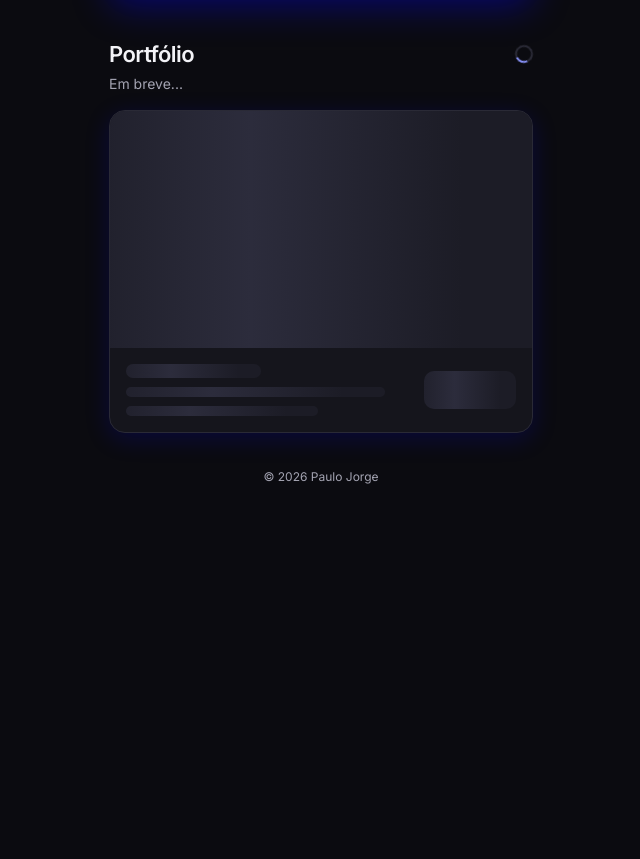
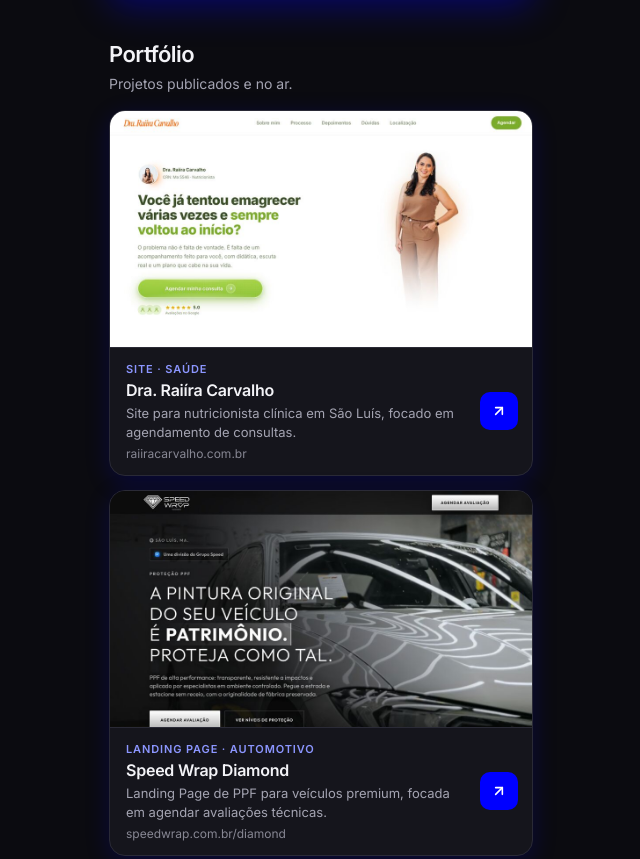
Before and after one commit to paulojorge-cmd/biositepj, a plain HTML site: page index.html in a window 1280 px wide. Shown: the part 539-1398 px from the top of the page, without its empty margins (319-959 px from the left). Before the commit the page ends 1059 px from the top, so only its background shows below. Drawn offline with Linux system fonts and the light colour scheme.

Commit message:
Adiciona projetos Raiíra Carvalho e Speed Wrap Diamond ao portfólio
Co-Authored-By: Claude Opus 5.5 <noreply@anthropic.com>
Claude-Session: https://claude.ai/code/session_01LW2zcmZaFp1FQW5gMuiBrS

```diff
--- a/index.html
+++ b/index.html
@@ -208,40 +208,37 @@ html, body, body * {
   display: flex; align-items: center; justify-content: center;
 }
 
-/* ---------- Portfólio (em breve) ---------- */
+/* ---------- Portfólio ---------- */
 .portfolio { margin-top: 44px; }
-.section-head { display: flex; align-items: center; justify-content: space-between; gap: 12px; }
 .section-title { margin: 0; font-weight: 600; font-size: 22px; letter-spacing: -0.025em; }
 .section-sub { margin: 6px 0 0; font-size: 14px; line-height: 1.5; color: var(--muted); }
-.spinner {
-  width: 18px; height: 18px; flex-shrink: 0; border-radius: 999px;
-  border: 2px solid var(--line); border-top-color: var(--accent-text);
-  animation: spin .9s linear infinite;
-}
-@keyframes spin { to { transform: rotate(360deg); } }
-.sk-card {
-  margin-top: 16px;
+.projects { display: flex; flex-direction: column; gap: 14px; margin-top: 16px; }
+.project {
+  display: block;
   border-radius: 16px;
   border: 1px solid var(--line);
   background: var(--card);
   overflow: hidden;
   box-shadow: 0 6px 24px var(--glow-soft);
 }
-.sk {
-  display: block;
-  border-radius: 8px;
-  background: linear-gradient(90deg, var(--sk) 25%, var(--sk-hi) 50%, var(--sk) 75%);
-  background-size: 200% 100%;
-  animation: shimmer 1.5s linear infinite;
+.project:active { transform: scale(.985); }
+.project-img {
+  display: block; width: 100%; height: auto;
+  aspect-ratio: 16 / 9; object-fit: cover; object-position: top center;
+  border-bottom: 1px solid var(--line);
+  background: var(--sk);
 }
-@keyframes shimmer { from { background-position: 200% 0; } to { background-position: -200% 0; } }
-.sk-image { aspect-ratio: 16 / 9; border-radius: 0; }
-.sk-body { display: flex; align-items: center; gap: 16px; padding: 16px; }
-.sk-lines { display: flex; flex-direction: column; gap: 9px; flex: 1; min-width: 0; }
-.sk-line-title { height: 14px; width: 48%; }
-.sk-line { height: 10px; width: 92%; }
-.sk-line.short { width: 68%; }
-.sk-btn { width: 92px; height: 38px; border-radius: 10px; flex-shrink: 0; }
+.project-body { display: flex; align-items: center; gap: 14px; padding: 14px 14px 14px 16px; }
+.project-info { display: flex; flex-direction: column; gap: 4px; flex: 1; min-width: 0; }
+.project-tag { font-size: 11px; font-weight: 600; letter-spacing: .08em; text-transform: uppercase; color: var(--accent-text); }
+.project-name { margin: 0; font-size: 16px; font-weight: 600; letter-spacing: -0.015em; }
+.project-desc { margin: 0; font-size: 13px; line-height: 1.45; color: var(--muted); }
+.project-url { font-size: 12px; color: var(--muted); opacity: .8; }
+.project-go {
+  width: 38px; height: 38px; flex-shrink: 0; border-radius: 10px;
+  background: var(--accent); color: #FFFFFF;
+  display: flex; align-items: center; justify-content: center;
+}
 
 .footer { text-align: center; font-size: 12px; color: var(--muted); margin-top: 36px; }
 
@@ -249,6 +246,8 @@ html, body, body * {
 @media (hover: hover) {
   .theme-toggle:hover { box-shadow: 0 0 24px var(--glow); }
   .tile:hover { transform: translateY(-2px); box-shadow: 0 8px 26px var(--glow); }
+  .project:hover { transform: translateY(-2px); box-shadow: 0 10px 32px var(--glow); }
+  .project:hover .project-go { transform: rotate(45deg); }
   .cta:hover { transform: translateY(-2px); box-shadow: 0 0 0 1px var(--glow), 0 14px 48px var(--glow-strong); }
   .cta:hover .arrow { transform: rotate(45deg); }
 }
@@ -261,13 +260,11 @@ html, body, body * {
   .name { font-size: 26px; }
   .profile-row { gap: 12px; }
   .status { font-size: 10.5px; gap: 6px; padding: 4px 9px 4px 7px; }
-  .sk-btn { width: 76px; }
 }
 
 /* ---------- Acessibilidade: menos movimento ---------- */
 @media (prefers-reduced-motion: reduce) {
-  .marquee-track, .status-dot, .sk { animation: none; }
-  .spinner { animation-duration: 2.4s; }
+  .marquee-track, .status-dot { animation: none; }
   html, body, body * { transition-duration: .01s; }
 }
 </style>
@@ -327,21 +324,33 @@ html, body, body * {
   </div>
 
   <section class="portfolio" aria-labelledby="portfolio-titulo">
-    <div class="section-head">
-      <h2 class="section-title" id="portfolio-titulo">Portfólio</h2>
-      <span class="spinner" aria-hidden="true"></span>
-    </div>
-    <p class="section-sub">Em breve...</p>
-    <div class="sk-card" aria-hidden="true">
-      <span class="sk sk-image"></span>
-      <div class="sk-body">
-        <div class="sk-lines">
-          <span class="sk sk-line-title"></span>
-          <span class="sk sk-line"></span>
-          <span class="sk sk-line short"></span>
+    <h2 class="section-title" id="portfolio-titulo">Portfólio</h2>
+    <p class="section-sub">Projetos publicados e no ar.</p>
+    <div class="projects">
+      <a class="project" href="https://raiiracarvalho.com.br" target="_blank" rel="noopener">
+        <img class="project-img" src="portfolio/raiira-carvalho.jpg" alt="Página inicial do site da Dra. Raiíra Carvalho" width="960" height="540" loading="lazy">
+        <div class="project-body">
+          <div class="project-info">
+            <span class="project-tag">Site · Saúde</span>
+            <h3 class="project-name">Dra. Raiíra Carvalho</h3>
+            <p class="project-desc">Site para nutricionista clínica em São Luís, focado em agendamento de consultas.</p>
+            <span class="project-url">raiiracarvalho.com.br</span>
+          </div>
+          <span class="project-go"><svg width="16" height="16" viewBox="0 0 24 24" fill="none" stroke="currentColor" stroke-width="2.4" stroke-linecap="round" stroke-linejoin="round" aria-hidden="true"><path d="M7 17 17 7"/><path d="M7 7h10v10"/></svg></span>
         </div>
-        <span class="sk sk-btn"></span>
-      </div>
+      </a>
+      <a class="project" href="https://speedwrap.com.br/diamond" target="_blank" rel="noopener">
+        <img class="project-img" src="portfolio/speedwrap-diamond.jpg" alt="Página da Speed Wrap Diamond sobre proteção de pintura PPF" width="960" height="540" loading="lazy">
+        <div class="project-body">
+          <div class="project-info">
+            <span class="project-tag">Landing Page · Automotivo</span>
+            <h3 class="project-name">Speed Wrap Diamond</h3>
+            <p class="project-desc">Landing Page de PPF para veículos premium, focada em agendar avaliações técnicas.</p>
+            <span class="project-url">speedwrap.com.br/diamond</span>
+          </div>
+          <span class="project-go"><svg width="16" height="16" viewBox="0 0 24 24" fill="none" stroke="currentColor" stroke-width="2.4" stroke-linecap="round" stroke-linejoin="round" aria-hidden="true"><path d="M7 17 17 7"/><path d="M7 7h10v10"/></svg></span>
+        </div>
+      </a>
     </div>
   </section>
 
```
Also changed, not shown: portfolio/raiira-carvalho.jpg (added), portfolio/speedwrap-diamond.jpg (added).
